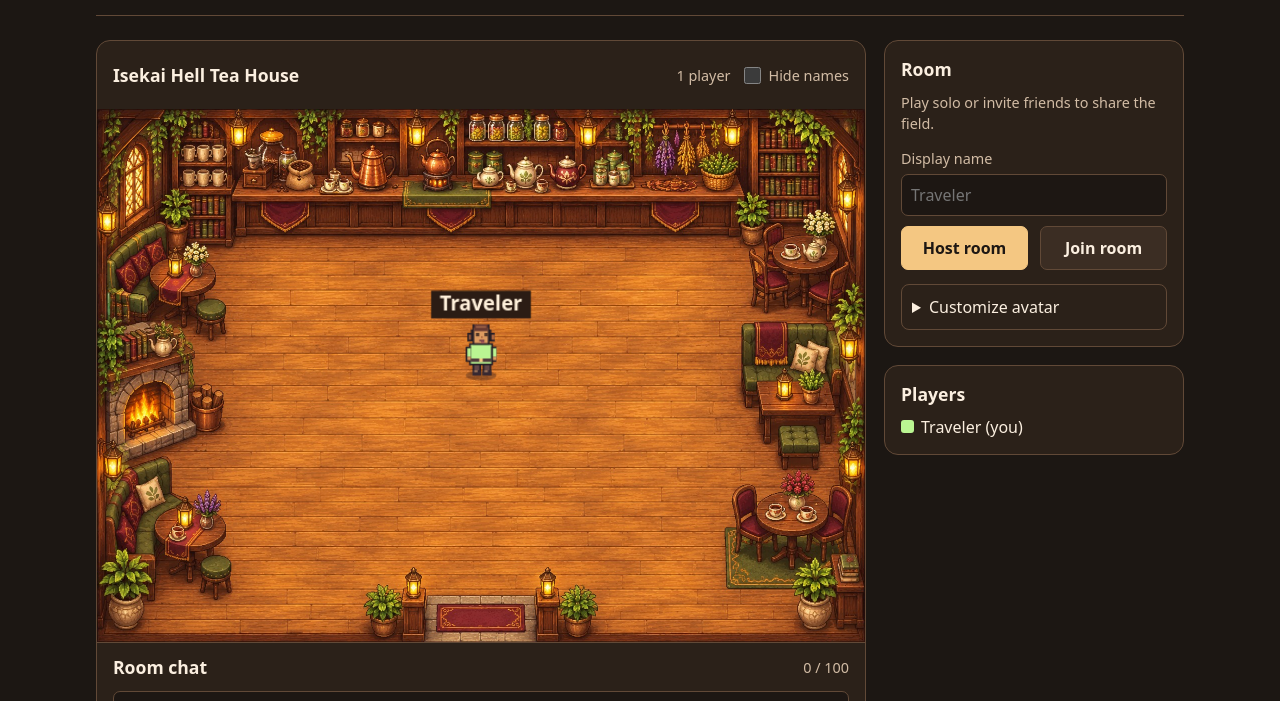
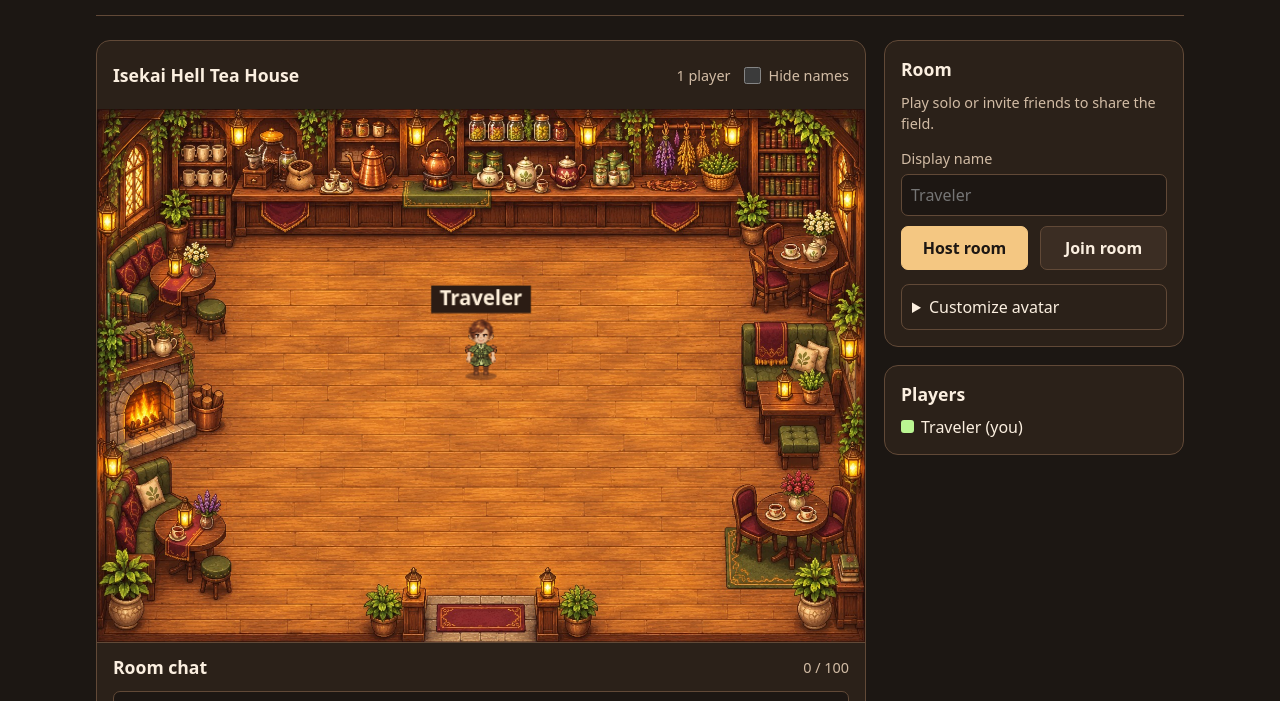
Before and after one commit to Almatter/planet-ih, a plain HTML site: page index.html in a window 1280 px wide. Shown: the part 79-780 px from the top of the page. Drawn offline with Linux system fonts and the light colour scheme.

Commit message:
Paint layered anime avatars and add accessory colors

```diff
--- /dev/null
+++ b/avatar-atlas.js
@@ -0,0 +1,56 @@
+// Cropped sprite rectangles in the generated avatar atlas.
+export const avatarTiles = {
+  'head-front': [4, 4, 93, 100],
+  'head-side': [112, 4, 93, 100],
+  'head-back': [220, 4, 91, 100],
+  'neck': [328, 4, 100, 60],
+  'leg-front': [436, 4, 48, 100],
+  'leg-side': [544, 4, 50, 100],
+  'leg-back': [652, 4, 46, 100],
+  'leg-bent': [760, 4, 48, 100],
+  'arm-front': [4, 112, 42, 100],
+  'arm-side': [112, 112, 60, 100],
+  'arm-back': [220, 112, 41, 100],
+  'arm-bent': [328, 112, 73, 100],
+  'eyes-front': [436, 112, 100, 34],
+  'eye-side': [544, 112, 100, 90],
+  'nose': [652, 112, 55, 72],
+  'mouth-smile': [760, 112, 100, 40],
+  'tunic-front': [4, 220, 79, 100],
+  'apron-front': [112, 220, 78, 100],
+  'robe-front': [220, 220, 78, 100],
+  'armor-front': [328, 220, 88, 100],
+  'tunic-side': [436, 220, 68, 100],
+  'apron-side': [544, 220, 70, 100],
+  'robe-side': [652, 220, 69, 100],
+  'armor-side': [760, 220, 70, 100],
+  'tunic-back': [4, 328, 77, 100],
+  'apron-back': [112, 328, 78, 100],
+  'robe-back': [220, 328, 77, 100],
+  'armor-back': [328, 328, 81, 100],
+  'cropped-front': [436, 328, 100, 80],
+  'fringe-front': [544, 328, 100, 86],
+  'bob-front': [652, 328, 100, 86],
+  'braids-front': [760, 328, 87, 100],
+  'cropped-side': [4, 436, 100, 87],
+  'fringe-side': [112, 436, 100, 88],
+  'bob-side': [220, 436, 100, 89],
+  'braids-side': [328, 436, 94, 100],
+  'cropped-back': [436, 436, 100, 91],
+  'fringe-back': [544, 436, 100, 99],
+  'bob-back': [652, 436, 100, 86],
+  'braids-back': [760, 436, 81, 100],
+  'ears-round': [4, 544, 100, 54],
+  'ears-elf': [112, 544, 100, 43],
+  'ears-cat': [220, 544, 100, 47],
+  'ear-side': [328, 544, 100, 70],
+  'antlers': [436, 544, 100, 66],
+  'horns': [544, 544, 100, 50],
+  'tail-dragon': [652, 544, 100, 47],
+  'tail-cat': [760, 544, 100, 74],
+  'wings-feathered': [4, 652, 100, 52],
+  'wings-bat': [112, 652, 100, 51],
+  'mouth-quiet': [220, 652, 100, 18],
+  'mouth-fang': [328, 652, 100, 47],
+  'nose-broad': [436, 652, 100, 95],
+};
--- a/avatar.js
+++ b/avatar.js
@@ -1,23 +1,35 @@
+import { avatarTiles } from './avatar-atlas.js?v=9';
+
+const accessoryColors = { Ivory: '#e5d5b6', Gold: '#dcaa66', Chestnut: '#ac7255', Ebony: '#594957',
+  Rose: '#d68b91', Teal: '#62aa99', Violet: '#a884bd' };
+const accessoryOptions = ['Natural', ...Object.keys(accessoryColors)];
+const lipColors = { Rose: '#bd707a', Plum: '#9b638e', Umber: '#85604c', Coral: '#d68872' };
+
 export const avatarOptions = {
   body: ['Small', 'Medium', 'Large'],
   outfit: ['Traveler tunic', 'Tea house apron', 'Scholar robe', 'Knight armor'],
   dye: ['Room color', 'Moss green', 'Burgundy', 'Indigo', 'Ochre'],
   ears: ['Round', 'Elf', 'Cat'],
+  earColor: accessoryOptions,
   horns: ['None', 'Antlers', 'Curved'],
+  hornColor: accessoryOptions,
   tail: ['None', 'Cat', 'Dragon'],
+  tailColor: accessoryOptions,
   wings: ['None', 'Feathered', 'Bat'],
+  wingColor: accessoryOptions,
   skin: ['Peach', 'Golden', 'Copper', 'Umber', 'Slate', 'Lavender'],
   eyes: ['Hazel', 'Blue', 'Green', 'Violet', 'Amber'],
   nose: ['Button', 'Straight', 'Broad'],
   mouth: ['Smile', 'Quiet', 'Fang'],
+  lipColor: ['Natural', ...Object.keys(lipColors)],
   hair: ['Cropped', 'Side fringe', 'Bob', 'Braids', 'Shaved'],
   hairColor: ['Chestnut', 'Ink', 'Gold', 'Auburn', 'Silver', 'Teal'],
 };
 
 export const defaultAvatar = {
-  body: 'Medium', outfit: 'Traveler tunic', dye: 'Room color', ears: 'Round',
-  horns: 'None', tail: 'None', wings: 'None', skin: 'Golden', eyes: 'Hazel',
-  nose: 'Button', mouth: 'Smile', hair: 'Cropped', hairColor: 'Chestnut',
+  body: 'Medium', outfit: 'Traveler tunic', dye: 'Room color', ears: 'Round', earColor: 'Natural',
+  horns: 'None', hornColor: 'Natural', tail: 'None', tailColor: 'Natural', wings: 'None', wingColor: 'Natural',
+  skin: 'Golden', eyes: 'Hazel', nose: 'Button', mouth: 'Smile', lipColor: 'Natural', hair: 'Cropped', hairColor: 'Chestnut',
 };
 
 export function cleanAvatar(input) {
@@ -34,24 +46,166 @@ const bodies = {
   Large: { scale: 2.4, shoulder: 8, head: 6, step: 2, sway: 1, cycle: 39, frames: [0, 1, 2, 0, -1, -2] },
 };
 
-const complexions = {
-  Peach: ['#fbd0ad', '#cf9179'], Golden: ['#de9b60', '#ad663f'], Copper: ['#b66a4a', '#793b34'],
-  Umber: ['#80513c', '#542e2c'], Slate: ['#9baebd', '#65788e'], Lavender: ['#c2a4db', '#8c6caa'],
-};
-const hairColors = {
-  Chestnut: ['#673931', '#a16449'], Ink: ['#272435', '#554b62'], Gold: ['#c98e3b', '#f9d575'],
-  Auburn: ['#8c392f', '#d76c4d'], Silver: ['#a5a5b8', '#e8e4ea'], Teal: ['#24666a', '#64b5a2'],
-};
-const eyeColors = { Hazel: '#523728', Blue: '#276288', Green: '#376237', Violet: '#583c81', Amber: '#805109' };
+const complexions = { Golden: '#d8965e', Copper: '#b57159', Umber: '#82523e', Slate: '#8fa5b9', Lavender: '#bda3d7' };
+const hairColors = { Ink: '#41364c', Gold: '#e7b25b', Auburn: '#b95440', Silver: '#bcbdcc', Teal: '#4ba5a1' };
+const eyeColors = { Hazel: '#946446', Blue: '#5896ce', Green: '#76a870', Violet: '#a272bd', Amber: '#d99139' };
 const dyes = { 'Moss green': '#8fbe76', Burgundy: '#cf6c88', Indigo: '#8b9ee2', Ochre: '#e7ab60' };
-const outline = '#251d25';
+const outfitTiles = { 'Traveler tunic': 'tunic', 'Tea house apron': 'apron', 'Scholar robe': 'robe', 'Knight armor': 'armor' };
+const hairTiles = { Cropped: 'cropped', 'Side fringe': 'fringe', Bob: 'bob', Braids: 'braids' };
+const atlas = typeof Image === 'function' ? new Image() : null;
+const tintedTiles = new Map();
+
+export const avatarArtReady = new Promise(resolve => {
+  if (!atlas) {
+    resolve(false);
+    return;
+  }
+  atlas.onload = () => resolve(true);
+  atlas.onerror = () => resolve(false);
+  atlas.src = new URL('./assets/avatar-atlas.png?v=9', import.meta.url).href;
+});
 
 export function avatarBounds(player) {
   const { scale, shoulder } = bodies[player.avatar.body];
-  const headwear = player.avatar.horns !== 'None' ? 36 : player.avatar.ears === 'Cat' ? 34 : 31;
-  const reach = player.avatar.wings === 'None' && player.avatar.tail === 'None' ? shoulder + 4 : 16;
+  const headwear = player.avatar.horns !== 'None' ? 42 : player.avatar.ears === 'Cat' ? 38 : 34;
+  const reach = player.avatar.wings === 'None' && player.avatar.tail === 'None' ? shoulder + 4 : 21;
   return { left: player.x - reach * scale, right: player.x + reach * scale,
     top: player.y - headwear * scale, bottom: player.y + 4 * scale };
+}
+
+function tintedTile(name, crop, color, layer) {
+  const key = `${name}:${color}:${layer}`;
+  if (tintedTiles.has(key)) return tintedTiles.get(key);
+  const [x, y, width, height] = crop;
+  const canvas = document.createElement('canvas');
+  canvas.width = width;
+  canvas.height = height;
+  const context = canvas.getContext('2d');
+  context.drawImage(atlas, x, y, width, height, 0, 0, width, height);
+  const image = context.getImageData(0, 0, width, height);
+  const pixels = image.data;
+  const target = color.slice(1).match(/../g).map(value => Number.parseInt(value, 16));
+  for (let i = 0; i < pixels.length; i += 4) {
+    if (!pixels[i + 3]) continue;
+    const red = pixels[i];
+    const green = pixels[i + 1];
+    const blue = pixels[i + 2];
+    const light = red * 0.25 + green * 0.58 + blue * 0.17;
+    const chroma = Math.max(red, green, blue) - Math.min(red, green, blue);
+    let weight = 0.85;
+    if (layer === 'sleeve') weight = Math.floor(i / 4 / width) > height * 0.39 && light > 112 ? 0.85 : 0;
+    if (layer === 'cloth') weight = chroma > 29 && light < 203 ? 0.63 : 0.12;
+    if (layer === 'eyes') weight = light > 49 && light < 190 && chroma < 79 ? 0.9 : 0;
+    if (layer === 'lips') weight = light > 75 && light < 196 && chroma > 25 ? 0.73 : 0;
+    const brightness = Math.min(1, light / 165);
+    const highlight = Math.max(0, (light - 165) / 90);
+    for (let channel = 0; channel < 3; channel++) {
+      const pigment = target[channel] * brightness + (255 - target[channel]) * highlight;
+      pixels[i + channel] = pixels[i + channel] * (1 - weight) + pigment * weight;
+    }
+  }
+  context.putImageData(image, 0, 0);
+  if (tintedTiles.size >= 256) tintedTiles.delete(tintedTiles.keys().next().value);
+  tintedTiles.set(key, canvas);
+  return canvas;
+}
+
+function sprite(context, name, x, y, width, { height, tint, layer, flip = false, angle = 0 } = {}) {
+  const crop = avatarTiles[name];
+  if (!crop) return;
+  const drawHeight = height ?? width * crop[3] / crop[2];
+  context.save();
+  context.translate(x, y);
+  if (angle) context.rotate(angle);
+  if (flip) context.scale(-1, 1);
+  if (tint) context.drawImage(tintedTile(name, crop, tint, layer), -width / 2, 0, width, drawHeight);
+  else context.drawImage(atlas, ...crop, -width / 2, 0, width, drawHeight);
+  context.restore();
+}
+
+function drawLeg(context, view, side, profile, phase) {
+  const lift = Math.max(0, side * phase);
+  const bent = profile && lift >= 1;
+  sprite(context, bent ? 'leg-bent' : `leg-${view}`, side * (profile ? 1.65 : 2.85), -11.6 - lift * 0.68, profile ? 6.1 : 5.5,
+    { height: 11.6, flip: bent || (!profile && side < 0), angle: side * phase * (profile ? 0.13 : 0.036) });
+}
+
+function drawArm(context, view, side, spread, bob, phase, skin, profile) {
+  sprite(context, profile && side * phase > 1 ? 'arm-bent' : `arm-${view}`, side * spread, -18 - bob, profile ? 5.5 : 5,
+    { height: 10.8, tint: skin, layer: 'sleeve', flip: !profile && side > 0, angle: side * phase * 0.13 });
+}
+
+function drawFeatures(context, avatar, view, head, bob, skin) {
+  const profile = view === 'side';
+  const center = profile ? 1.9 : 0;
+  const earTint = accessoryColors[avatar.earColor];
+  if (avatar.ears !== 'Cat') {
+    const ears = profile && avatar.ears === 'Elf' ? 'ear-side' : avatar.ears === 'Elf' ? 'ears-elf' : 'ears-round';
+    const single = ears === 'ear-side';
+    sprite(context, ears, single ? -head / 2 + 0.5 : 0, -25.3 - bob, single ? 5.1 : head + (avatar.ears === 'Elf' ? 5.2 : 3.5),
+      { tint: earTint ?? skin, height: avatar.ears === 'Elf' ? 6.4 : 5.35 });
+  }
+  sprite(context, `head-${view}`, 0, -31 - bob, head, { height: 12.8, tint: skin });
+  if (view !== 'back') {
+    sprite(context, profile ? 'eye-side' : 'eyes-front', center, -25.1 - bob, profile ? 4.2 : head * 0.69,
+      { height: 3.05, tint: eyeColors[avatar.eyes], layer: 'eyes' });
+    const nose = avatar.nose === 'Broad' ? 'nose-broad' : 'nose';
+    sprite(context, nose, center + (profile ? 1.65 : 0), -22.85 - bob, avatar.nose === 'Straight' ? 0.98 : 1.4,
+      { height: avatar.nose === 'Straight' ? 2.05 : 1.42, tint: skin });
+    const mouth = { Smile: 'mouth-smile', Quiet: 'mouth-quiet', Fang: 'mouth-fang' }[avatar.mouth];
+    sprite(context, mouth, center + (profile ? 0.75 : 0), -20.95 - bob, profile ? 2.45 : 3.35,
+      { tint: lipColors[avatar.lipColor], layer: 'lips' });
+  }
+  if (avatar.hair !== 'Shaved') sprite(context, `${hairTiles[avatar.hair]}-${view}`, 0, -33 - bob, head + 3.6,
+    { tint: hairColors[avatar.hairColor] });
+  if (avatar.ears === 'Cat') sprite(context, 'ears-cat', 0, -35.4 - bob, head + 1.4, { height: 8.3, tint: earTint ?? hairColors[avatar.hairColor] });
+  if (avatar.horns !== 'None') {
+    const antlers = avatar.horns === 'Antlers';
+    sprite(context, antlers ? 'antlers' : 'horns', 0, (antlers ? -40.6 : -35.6) - bob, head + (antlers ? 4.8 : 3.8),
+      { height: antlers ? 12.8 : 8.5, tint: accessoryColors[avatar.hornColor] });
+  }
+}
+
+export function drawAvatar(context, avatar, color, x, y, direction = 'south', phase = 0, previewScale = 1) {
+  if (!atlas?.naturalWidth) return;
+  const body = bodies[avatar.body];
+  const scale = body.scale * previewScale;
+  const skin = complexions[avatar.skin];
+  const view = direction === 'north' ? 'back' : direction === 'south' ? 'front' : 'side';
+  const profile = view === 'side';
+  const bob = phase ? body.sway * 0.43 : 0;
+  const stride = Math.sign(phase) * Math.min(Math.abs(phase), body.step);
+  const shoulders = body.shoulder - Number(profile) * 0.75;
+  const torso = `${outfitTiles[avatar.outfit]}-${view}`;
+  const torsoTint = avatar.dye === 'Room color' ? color : dyes[avatar.dye];
+  const wings = avatar.wings === 'Bat' ? 'wings-bat' : 'wings-feathered';
+  const wingTint = accessoryColors[avatar.wingColor];
+
+  context.save();
+  context.translate(x, y);
+  context.scale(direction === 'west' ? -scale : scale, scale);
+  context.fillStyle = '#23151d58';
+  context.beginPath();
+  context.ellipse(0, 0.35, shoulders + 2.25, 2.3, 0, 0, Math.PI * 2);
+  context.fill();
+
+  if (avatar.tail !== 'None') sprite(context, avatar.tail === 'Cat' ? 'tail-cat' : 'tail-dragon', 10.2, -16 + stride * 0.36, 15,
+    { height: 10.5, tint: accessoryColors[avatar.tailColor] });
+  if (avatar.wings !== 'None' && view !== 'back') sprite(context, wings,
+    profile ? -3.5 : 0, -23.5 - bob, profile ? 27 : 33, { height: 15.5, tint: wingTint });
+
+  drawLeg(context, view, -1, profile, stride);
+  drawLeg(context, view, 1, profile, stride);
+  drawArm(context, view, -1, shoulders, bob, stride, skin, profile);
+  if (!profile) drawArm(context, view, 1, shoulders, bob, stride, skin, profile);
+  sprite(context, 'neck', 0, -21.7 - bob, 6.2, { height: 4.6, tint: skin });
+  sprite(context, torso, 0, -19.6 - bob, shoulders * 2 + (profile ? 0.4 : 1.5),
+    { height: avatar.outfit === 'Scholar robe' ? 16 : 14.2, tint: torsoTint, layer: 'cloth' });
+  if (profile) drawArm(context, view, 1, 2.3, bob, stride, skin, true);
+  if (avatar.wings !== 'None' && view === 'back') sprite(context, wings,
+    0, -22.8 - bob, 30.5, { height: 14.2, tint: wingTint });
+  drawFeatures(context, avatar, view, body.head * 2 + 1.7, bob, skin);
+  context.restore();
 }
 
 export function walkPose(avatar, previous, x, y, now) {
@@ -66,139 +220,3 @@ export function walkPose(avatar, previous, x, y, now) {
   const phase = now - lastMove < 120 ? body.frames[Math.floor(progress / body.cycle * body.frames.length) % body.frames.length] : 0;
   return { x, y, direction, lastMove, progress: progress % body.cycle, phase };
 }
-
-function drawBackGear(rect, avatar, dye, sway) {
-  if (avatar.wings === 'Feathered') {
-    rect(-15, -23, 30, 5, outline);
-    rect(-14, -22, 28, 3, '#e8d8bc');
-    rect(-15, -19, 9, 6, outline);
-    rect(6, -19, 9, 6, outline);
-    rect(-14, -19, 9, 4, '#fff2d1');
-    rect(5, -19, 9, 4, '#fff2d1');
-    rect(-12, -15, 8, 3, '#bca6a5');
-    rect(4, -15, 8, 3, '#bca6a5');
-  }
-  if (avatar.wings === 'Bat') {
-    for (const side of [-1, 1]) {
-      const x = side < 0 ? -16 : 6;
-      rect(x, -23, 10, 3, outline);
-      rect(x + 1, -20, 8, 7, '#604469');
-      rect(x + (side < 0 ? 4 : 0), -17, 6, 5, '#93617f');
-      rect(x + (side < 0 ? 0 : 8), -24, 2, 7, outline);
-    }
-  }
-  if (avatar.tail !== 'None') {
-    const dragon = avatar.tail === 'Dragon';
-    rect(4, -10, 8, 4, outline);
-    rect(8, -10 + sway, 5, 3, dragon ? '#629274' : dye);
-    rect(11, -14 + sway, 3, 6, outline);
-    rect(12, -14 + sway, dragon ? 4 : 2, 3, dragon ? '#9ac18b' : dye);
-  }
-}
-
-function drawHead(rect, avatar, body, profile, back, skin, shade, hair, sheen) {
-  const head = body.head;
-  if (avatar.horns === 'Antlers') {
-    for (const side of [-1, 1]) {
-      rect(side * 7 - 1, -35, 2, 8, '#e3c198');
-      rect(side * 5 - 1, -32, 2, 5, '#a77956');
-      rect(side * 8 - 1, -34, 2, 3, '#f1d6a6');
-    }
-  } else if (avatar.horns === 'Curved') {
-    rect(-8, -34, 3, 8, '#d3b28d'); rect(5, -34, 3, 8, '#d3b28d');
-    rect(-8, -34, 2, 2, '#fff1ce'); rect(6, -34, 2, 2, '#fff1ce');
-  }
-  for (const side of [-1, 1]) {
-    if (profile && side === 1) continue;
-    const earX = side < 0 ? -head - 3 : head;
-    const tall = avatar.ears === 'Cat';
-    const pointed = avatar.ears === 'Elf';
-    rect(earX, tall ? -32 : -25, pointed ? 4 : 3, tall ? 8 : 5, outline);
-    rect(earX + 1, tall ? -30 : pointed ? -25 : -24, pointed ? 3 : 2, tall ? 5 : 3, tall ? hair : shade);
-    if (tall) rect(earX + 1, -29, 1, 3, '#da9299');
-  }
-  rect(-head, -30, head * 2, 12, outline);
-  rect(-head - 1, -27, head * 2 + 2, 7, outline);
-  rect(-head + 1, -28, head * 2 - 2, 9, back && avatar.hair !== 'Shaved' ? hair : skin);
-  if (avatar.hair !== 'Shaved') {
-    rect(-head + 1, -30, head * 2 - 2, back ? 10 : 4, hair);
-    rect(-head + 2, -29, head * 2 - 4, 1, sheen);
-    if (avatar.hair === 'Side fringe') rect(-head + 1, -27, 3, 4, hair);
-    if (avatar.hair === 'Bob' || avatar.hair === 'Braids') {
-      rect(-head, -27, 2, 9, hair); rect(head - 2, -27, 2, 9, hair);
-      if (avatar.hair === 'Braids') {
-        rect(-head - 1, -20, 2, 6, sheen); rect(head - 1, -20, 2, 6, sheen);
-      }
-    }
-  }
-  if (back) return;
-  const eyes = eyeColors[avatar.eyes];
-  rect(profile ? 2 : -3, -25, 2, 2, eyes);
-  if (!profile) rect(2, -25, 2, 2, eyes);
-  const noseX = profile ? 4 : 0;
-  rect(noseX, -23, avatar.nose === 'Broad' ? 2 : 1, avatar.nose === 'Straight' ? 2 : 1, shade);
-  const mouthX = profile ? 2 : -1;
-  rect(mouthX, -21, avatar.mouth === 'Quiet' ? 2 : 3, 1, '#743c47');
-  if (avatar.mouth === 'Smile') rect(mouthX + 1, -20, 2, 1, '#a25658');
-  if (avatar.mouth === 'Fang') rect(mouthX + 2, -21, 1, 2, '#fff0d1');
-}
-
-export function drawAvatar(context, avatar, color, x, y, direction = 'south', phase = 0, previewScale = 1) {
-  const body = bodies[avatar.body];
-  const scale = body.scale * previewScale;
-  const dye = dyes[avatar.dye] ?? color;
-  const [skin, shade] = complexions[avatar.skin];
-  const [hair, sheen] = hairColors[avatar.hairColor];
-  const back = direction === 'north';
-  const profile = direction === 'east' || direction === 'west';
-  const bob = phase ? body.sway : 0;
-  const stride = Math.sign(phase) * Math.min(Math.abs(phase), body.step);
-  const shoulder = body.shoulder - Number(profile);
-  const rect = (left, top, width, height, fill) => {
-    context.fillStyle = fill;
-    context.fillRect(left, top, width, height);
-  };
-
-  context.save();
-  context.translate(Math.round(x), Math.round(y));
-  context.scale(scale * (direction === 'west' ? -1 : 1), scale);
-  context.fillStyle = '#23151d59';
-  context.beginPath();
-  context.ellipse(0, 0, shoulder + 2, 2.8, 0, 0, Math.PI * 2);
-  context.fill();
-  drawBackGear(rect, avatar, dye, phase);
-  for (const side of [-1, 1]) {
-    const footX = side * 3 - 2 + (profile ? side * stride : 0);
-    const rise = Math.min(0, side * stride);
-    rect(footX, -9 + rise, 5, 9, outline);
-    rect(footX + 1, -8 + rise, 3, 5, '#624748');
-    rect(footX + (profile ? 1 : 0), -3 + rise, 5, 3, '#372831');
-    rect(footX + 1, -3 + rise, 2, 1, '#ad8262');
-  }
-  const hem = avatar.outfit === 'Scholar robe' ? 17 : 13;
-  rect(-shoulder, -19 - bob, shoulder * 2, hem, outline);
-  rect(-shoulder + 1, -18 - bob, shoulder * 2 - 2, hem - 2, dye);
-  for (const side of [-1, 1]) {
-    const armX = side < 0 ? -shoulder - 2 : shoulder - 1;
-    const armY = -17 - bob + side * stride;
-    rect(armX, armY, 3, 9, outline);
-    rect(armX + 1, armY + 1, 2, 5, dye);
-    rect(armX + 1, armY + 6, 2, 2, skin);
-  }
-  if (!back && avatar.outfit === 'Tea house apron') {
-    rect(-3, -16 - bob, 6, 9, '#f1d9ad'); rect(-2, -10 - bob, 4, 2, '#bd996e');
-  } else if (avatar.outfit === 'Knight armor') {
-    rect(-shoulder + 1, -17 - bob, shoulder * 2 - 2, 3, '#a5aebd');
-    rect(-3, -14 - bob, 6, 4, '#d4dbe0'); rect(-2, -13 - bob, 4, 1, '#637588');
-  } else {
-    rect(-shoulder + 1, -10 - bob, shoulder * 2 - 2, 2, '#513a3c');
-    if (!back) rect(-1, -10 - bob, 2, 2, '#f3c881');
-  }
-  if (back && avatar.wings !== 'None') {
-    rect(-2, -18 - bob, 4, 7, outline);
-    rect(-1, -17 - bob, 2, 4, avatar.wings === 'Bat' ? '#93617f' : '#e8d8bc');
-  }
-  context.translate(profile ? 1 : 0, -bob);
-  drawHead(rect, avatar, body, profile, back, skin, shade, hair, sheen);
-  context.restore();
-}
--- a/game.js
+++ b/game.js
@@ -1,5 +1,5 @@
-import { Room, capacity, chatLimit, maxMuteSeconds, cleanName, colors, width, height, position } from './room.js?v=8';
-import { avatarBounds, avatarOptions, cleanAvatar, drawAvatar, walkPose } from './avatar.js?v=8';
+import { Room, capacity, chatLimit, maxMuteSeconds, cleanName, colors, width, height, position } from './room.js?v=9';
+import { avatarArtReady, avatarBounds, avatarOptions, cleanAvatar, drawAvatar, walkPose } from './avatar.js?v=9';
 import { backdrops, defaultAmbience, tracks } from './ambience.js';
 import { RoomAudio } from './room-audio.js';
 
@@ -71,7 +71,8 @@ for (const [key, choices] of Object.entries(avatarOptions)) {
   const select = document.createElement('select');
   select.id = `avatar-${key}`;
   label.htmlFor = select.id;
-  label.textContent = key === 'hairColor' ? 'Hair color' : key.charAt(0).toUpperCase() + key.slice(1);
+  const words = key.replace(/([A-Z])/g, ' $1').toLowerCase();
+  label.textContent = words.charAt(0).toUpperCase() + words.slice(1);
   for (const value of choices) select.add(new Option(value, value));
   select.value = playerAvatar[key];
   select.addEventListener('change', () => {
@@ -83,7 +84,10 @@ for (const [key, choices] of Object.entries(avatarOptions)) {
   field.append(label, select);
   byId('avatar-fields').append(field);
 }
-updateAvatarPreview();
+void avatarArtReady.then(loaded => {
+  if (loaded) updateAvatarPreview();
+  else setStatus('The avatar art could not load. Refresh to try again.');
+});
 
 function setPreference(input, fallback) {
   const key = `planet-ih-${input.id}`;
--- a/room.js
+++ b/room.js
@@ -1,6 +1,6 @@
 import { decodeSignal, encodeSignal } from './signaling.js?v=4';
 import { backdrops, defaultAmbience, tracks } from './ambience.js';
-import { cleanAvatar } from './avatar.js?v=8';
+import { cleanAvatar } from './avatar.js?v=9';
 
 const iceServers = [{ urls: 'stun:stun.l.google.com:19302' }];
 const playbackDelay = 110;
```
Also changed, not shown: index.html (+3 -2 lines), assets/avatar-atlas.png (added), 1 other file.
